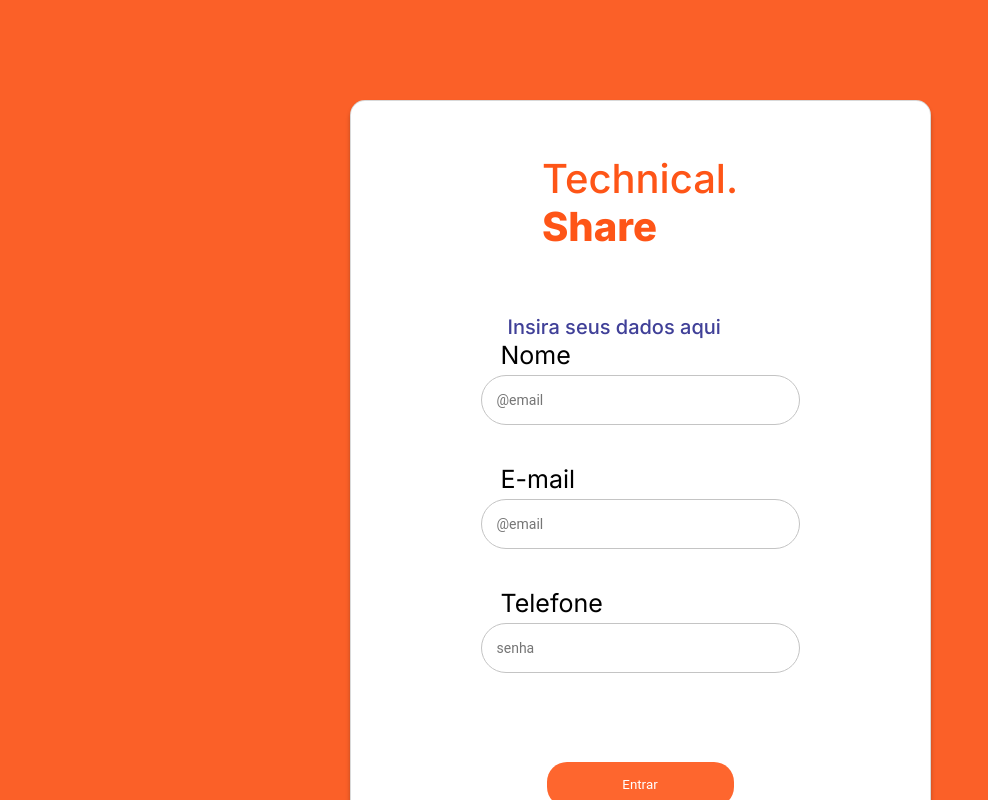
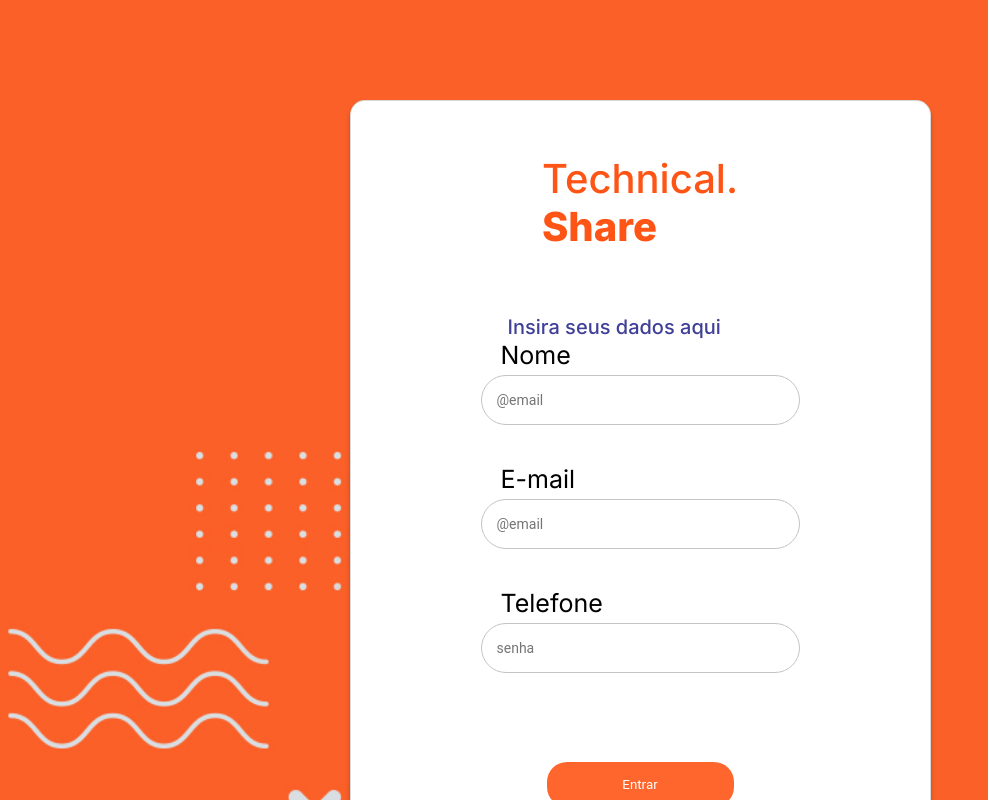
Before and after one commit to devmichaelviana/ShareOrangePlus, a React (Create React App) app: page /cadastro in a window 1280 px wide. Shown: the top 800 px of the page, without its empty margins (0-988 px from the left). Built offline with nearby package versions, Linux system fonts and the light colour scheme.

Commit message:
feat: adicionado fundo pagina de login e cadastro

```diff
--- a/src/pages/Cadastro/style.css
+++ b/src/pages/Cadastro/style.css
@@ -4,6 +4,10 @@
   flex-grow: 1;
   justify-content: center;
   align-items: center;
+  background:url(../../assets/fundoTela.jpg);
+  background-size: cover;
+  background-repeat: no-repeat;
+  background-position: center;
 }
 
 .container{
--- a/src/pages/Logint/style.css
+++ b/src/pages/Logint/style.css
@@ -4,7 +4,10 @@
   flex-grow: 1;
   justify-content: center;
   align-items: center;
-  background:#FB6028;
+  background:url(../../assets/fundoTela.jpg);
+  background-size: cover;
+  background-repeat: no-repeat;
+  background-position: center;
 }
 .container{
   display: flex;
```
